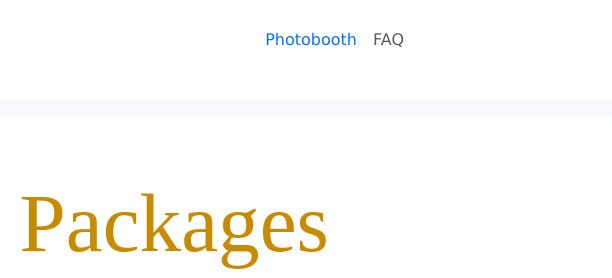
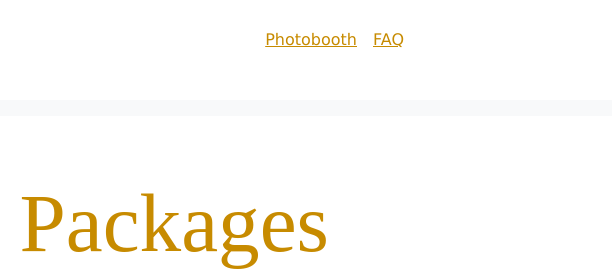
Before and after one commit to maniaashkani/maniaashkani.github.io, a plain HTML site: page finalprojectpage2.html in a window 1280 px wide. Shown: the top 278 px of the page, 668-1280 px from the left. Drawn offline with nearby package versions, Linux system fonts and the light colour scheme.

Commit message:
Update finalprojectpage2.css

```diff
--- a/finalprojectpage2.css
+++ b/finalprojectpage2.css
@@ -5,6 +5,11 @@
   length: 100px;
   font-family:"Verdana";
   color: #C78B00;
+}
+.navigation a {
+  font-family:"Verdana";
+  color: #C78B00;
+  text-decoration: underline;
 }
 .photopackagesh1 h1 {
   text-align: center;
```
